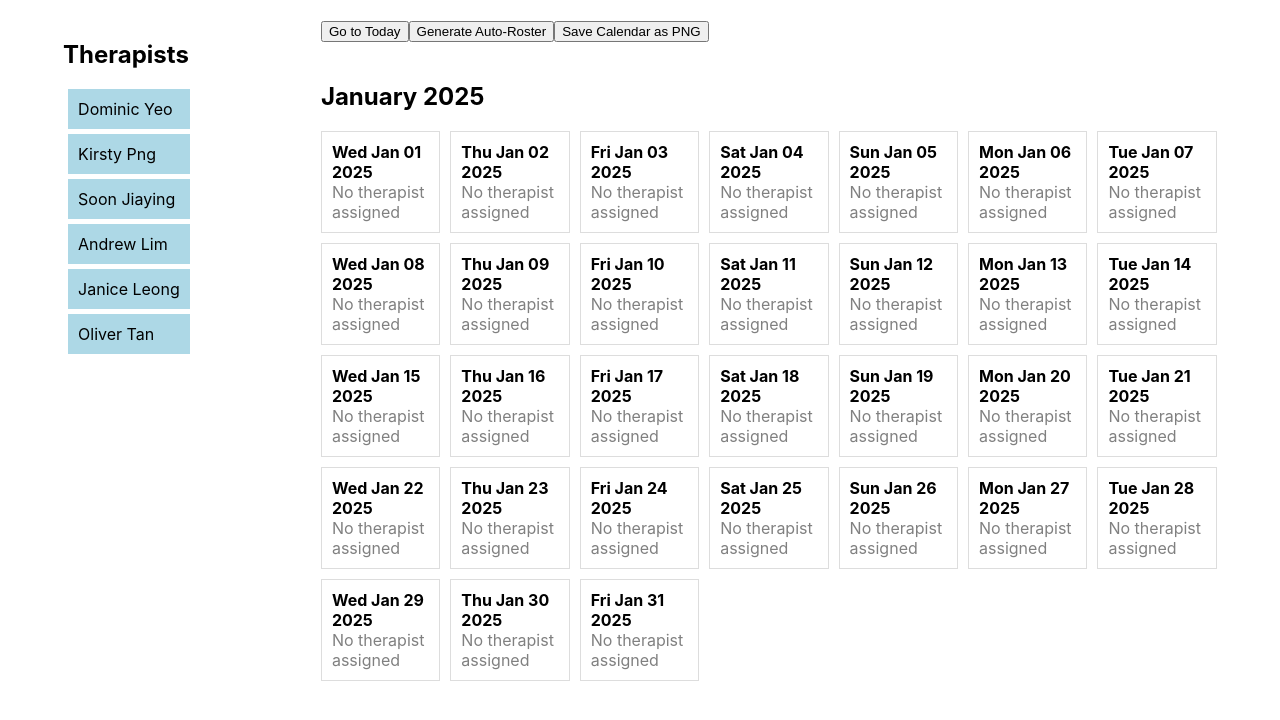
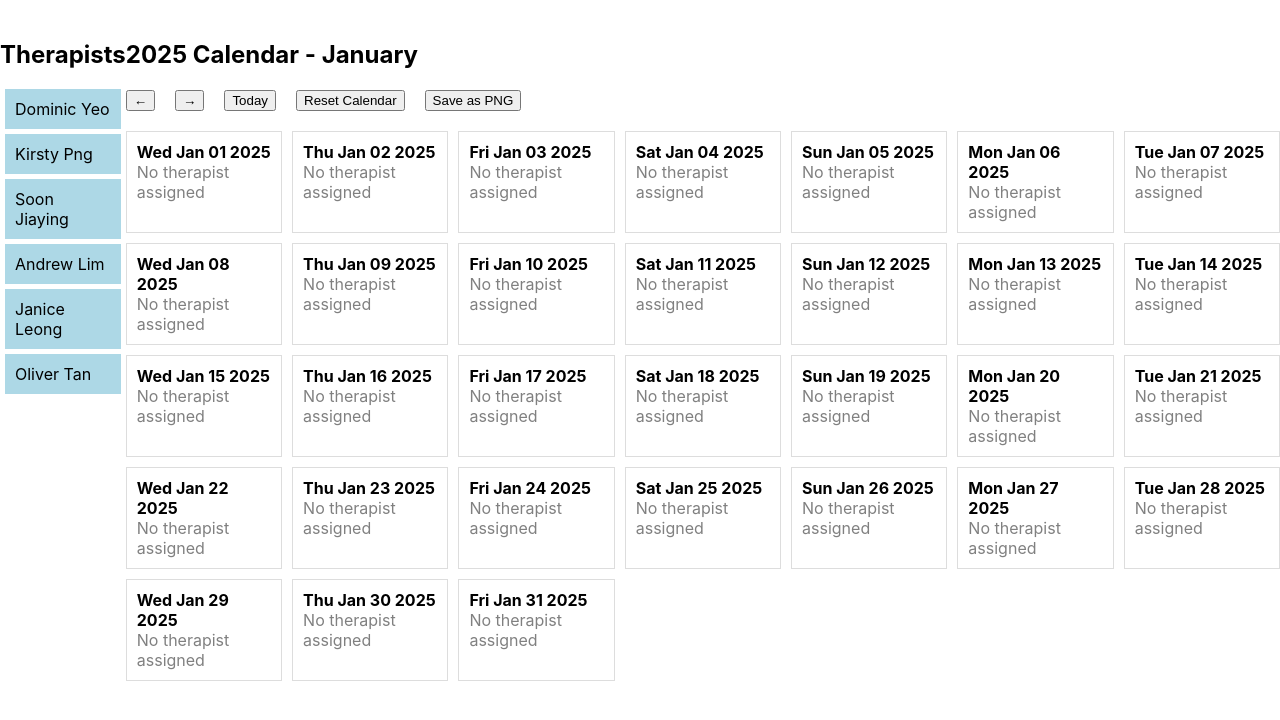
Before and after one commit to jxhnthan/hwb-crisis-rostering, a React (Create React App) app: page / in a window 1280 px wide. Shown: the top 720 px of the page. Built offline with nearby package versions, Linux system fonts and the light colour scheme.

Commit message:
Add files via upload

```diff
--- a/src/App.js
+++ b/src/App.js
@@ -59,13 +59,12 @@ const Therapist = ({ name }) => {
 };
 
 // Calendar Day (Drop Zone)
-const CalendarDay = ({ day, moveTherapist, removeTherapist, isToday, isBlocked, monthIndex }) => {
+const CalendarDay = ({ day, moveTherapist, removeTherapist, isToday, isBlocked }) => {
   const [, drop] = useDrop(() => ({
     accept: 'THERAPIST',
     drop: (item) => {
       if (!isBlocked) {
-        console.log(`Dropped therapist: ${item.name} on ${day.dayKey} in month ${monthIndex}`);
-        moveTherapist(item.name, day.dayKey, monthIndex); // Use dayKey as the unique identifier
+        moveTherapist(item.name, day.dayKey); // Only move if the day is not blocked
       }
     }
   }));
@@ -78,8 +77,7 @@ const CalendarDay = ({ day, moveTherapist, removeTherapist, isToday, isBlocked,
         padding: '10px',
         minHeight: '80px',
         position: 'relative',
-        backgroundColor: isBlocked ? 'lightgrey' : isToday ? '#FFEB3B' : 'white', // Grey out blocked days
-        cursor: isBlocked ? 'not-allowed' : 'pointer' // Disable interaction for blocked days
+        backgroundColor: isToday ? '#FFEB3B' : isBlocked ? '#D3D3D3' : 'white' // Highlight today's date or blocked days
       }}
     >
       <strong>{day.date.toDateString()}</strong>
@@ -88,7 +86,7 @@ const CalendarDay = ({ day, moveTherapist, removeTherapist, isToday, isBlocked,
           <div key={idx} style={{ padding: '5px', backgroundColor: 'lightgreen' }}>
             {therapist}
             <button
-              onClick={() => removeTherapist(therapist, day.dayKey, monthIndex)}
+              onClick={() => removeTherapist(therapist, day.dayKey)}
               style={{ marginLeft: '10px', color: 'red', cursor: 'pointer' }}
             >
               Remove
@@ -103,21 +101,20 @@ const CalendarDay = ({ day, moveTherapist, removeTherapist, isToday, isBlocked,
 };
 
 // Calendar Grid Component
-const Calendar = ({ monthDays, moveTherapist, removeTherapist, todayDate, monthIndex }) => {
+const Calendar = ({ monthDays, moveTherapist, removeTherapist, todayDate }) => {
   return (
     <div style={{ display: 'grid', gridTemplateColumns: 'repeat(7, 1fr)', gap: '10px', marginTop: '20px' }}>
-      {monthDays.map((day, index) => {
+      {monthDays.map((day) => {
         const isToday = todayDate && day.date.toDateString() === todayDate.toDateString();
         const isBlocked = blockedDays.includes(day.dayKey); // Check if the day is blocked
         return (
           <CalendarDay
-            key={day.dayKey} // Use the unique dayKey
+            key={day.dayKey}
             day={day}
             moveTherapist={moveTherapist}
             removeTherapist={removeTherapist}
             isToday={isToday}
-            isBlocked={isBlocked} // Pass blocked status
-            monthIndex={monthIndex}
+            isBlocked={isBlocked} // Pass isBlocked as a prop
           />
         );
       })}
@@ -129,7 +126,6 @@ const App = () => {
   const [currentMonth, setCurrentMonth] = useState(0); // Start with January (index 0)
   const [calendar, setCalendar] = useState(calendarData); // Store entire calendar state
   const [todayDate, setTodayDate] = useState(null); // For tracking today's date
-  const calendarRef = useRef(); // Reference to the calendar container
 
   // Get the current date
   const currentDate = new Date();
@@ -144,13 +140,12 @@ const App = () => {
   };
 
   // Handle moving a therapist into a calendar day
-  const moveTherapist = (name, dayKey, monthIndex) => {
-    console.log(`Moving therapist: ${name} to day ${dayKey} in month ${monthIndex}`);
+  const moveTherapist = (name, dayKey) => {
     setCalendar(prevCalendar => {
       const updatedCalendar = prevCalendar.map((month, index) => {
-        if (index === monthIndex) {
+        if (index === currentMonth) {
           return month.map(day => {
-            if (day.dayKey === dayKey) {
+            if (day.dayKey === dayKey && !blockedDays.includes(dayKey)) {
               if (!day.therapists.includes(name)) {
                 return { ...day, therapists: [...day.therapists, name] };
               }
@@ -165,11 +160,10 @@ const App = () => {
   };
 
   // Handle removing a therapist from a calendar day
-  const removeTherapist = (name, dayKey, monthIndex) => {
-    console.log(`Removing therapist: ${name} from day ${dayKey} in month ${monthIndex}`);
+  const removeTherapist = (name, dayKey) => {
     setCalendar(prevCalendar => {
       const updatedCalendar = prevCalendar.map((month, index) => {
-        if (index === monthIndex) {
+        if (index === currentMonth) {
           return month.map(day => {
             if (day.dayKey === dayKey) {
               return { ...day, therapists: day.therapists.filter(therapist => therapist !== name) };
@@ -183,34 +177,14 @@ const App = () => {
     });
   };
 
-  // Function to generate the auto roster using Round Robin
-  const generateAutoRoster = () => {
-    let newCalendar = [...calendar]; // Clone the calendar state
-    let therapistIndex = 0; // Start from the first therapist
-
-    // Generate auto roster for each month
-    newCalendar = newCalendar.map((month, monthIndex) => {
-      return month.map(day => {
-        const dayOfWeek = day.date.getDay(); // Get the day of the week (0-6)
-        if (dayOfWeek === 0 || dayOfWeek === 6 || blockedDays.includes(day.dayKey)) {
-          return day; // Skip weekends and blocked days
-        }
-
-        // If the day is empty, assign a therapist in round-robin fashion
-        if (day.therapists.length === 0) {
-          let selectedTherapist = therapists[therapistIndex];
-          day.therapists.push(selectedTherapist); // Assign therapist
-          therapistIndex = (therapistIndex + 1) % therapists.length; // Move to the next therapist in the list
-        }
-        return day;
-      });
-    });
-    setCalendar(newCalendar); // Update the state with the new calendar
+  // Reset the calendar to its original unassigned state
+  const resetCalendar = () => {
+    setCalendar(calendarData); // Reset the calendar state to its initial state
   };
 
   // Function to save the calendar as PNG
   const saveAsPNG = () => {
-    html2canvas(calendarRef.current).then((canvas) => {
+    html2canvas(document.querySelector("#calendar-container")).then((canvas) => {
       const imgData = canvas.toDataURL("image/png");
       const link = document.createElement('a');
       link.href = imgData;
@@ -218,10 +192,6 @@ const App = () => {
       link.click(); // Trigger the download
     });
   };
-
-  useEffect(() => {
-    console.log("Updated calendar state:", calendar);
-  }, [calendar]);
 
   return (
     <DndProvider backend={HTML5Backend}>
@@ -233,18 +203,24 @@ const App = () => {
           ))}
         </div>
 
-        <div style={{ overflowX: 'auto', width: '70%' }} ref={calendarRef}>
-          <button onClick={goToToday} style={{ marginBottom: '20px' }}>Go to Today</button>
-          <button onClick={generateAutoRoster} style={{ marginBottom: '20px' }}>Generate Auto-Roster</button>
-          <button onClick={saveAsPNG} style={{ marginBottom: '20px' }}>Save Calendar as PNG</button>
-          <h2>{calendar[currentMonth][0].date.toLocaleString('default', { month: 'long' })} 2025</h2>
+        <div>
+          <h2>2025 Calendar - {calendar[currentMonth][0].date.toLocaleString('default', { month: 'long' })}</h2>
+          <div>
+            <button onClick={() => setCurrentMonth((prev) => (prev === 0 ? 11 : prev - 1))} style={{ marginRight: '10px' }}>←</button>
+            <button onClick={() => setCurrentMonth((prev) => (prev === 11 ? 0 : prev + 1))} style={{ marginLeft: '10px' }}>→</button>
+            <button onClick={goToToday} style={{ marginLeft: '20px' }}>Today</button>
+            <button onClick={resetCalendar} style={{ marginLeft: '20px' }}>Reset Calendar</button>
+            <button onClick={saveAsPNG} style={{ marginLeft: '20px' }}>Save as PNG</button>
+          </div>
+
+          <div id="calendar-container">
             <Calendar
               monthDays={calendar[currentMonth]}
               moveTherapist={moveTherapist}
               removeTherapist={removeTherapist}
               todayDate={todayDate}
-            monthIndex={currentMonth}
             />
+          </div>
         </div>
       </div>
     </DndProvider>
```
Lines whose indentation alone changed are shown as unchanged.
